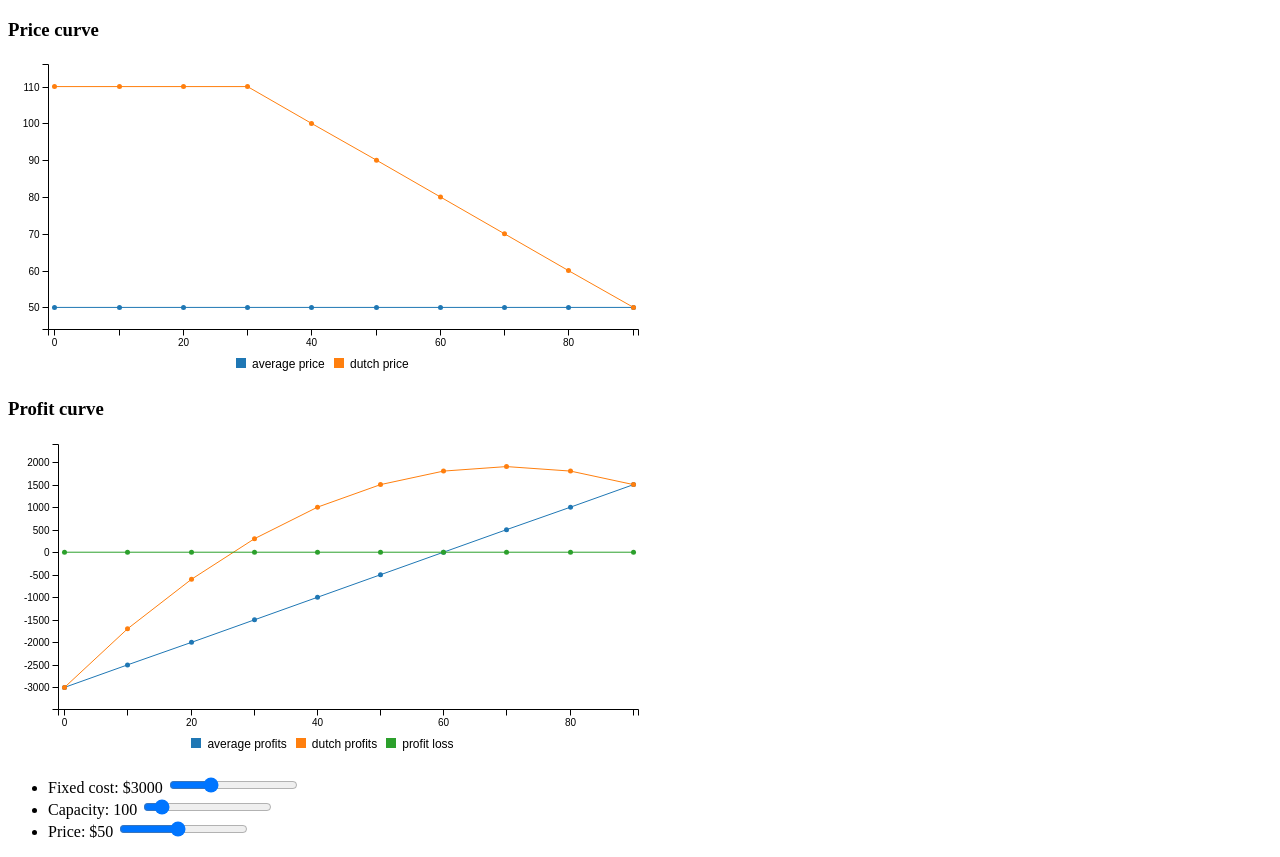
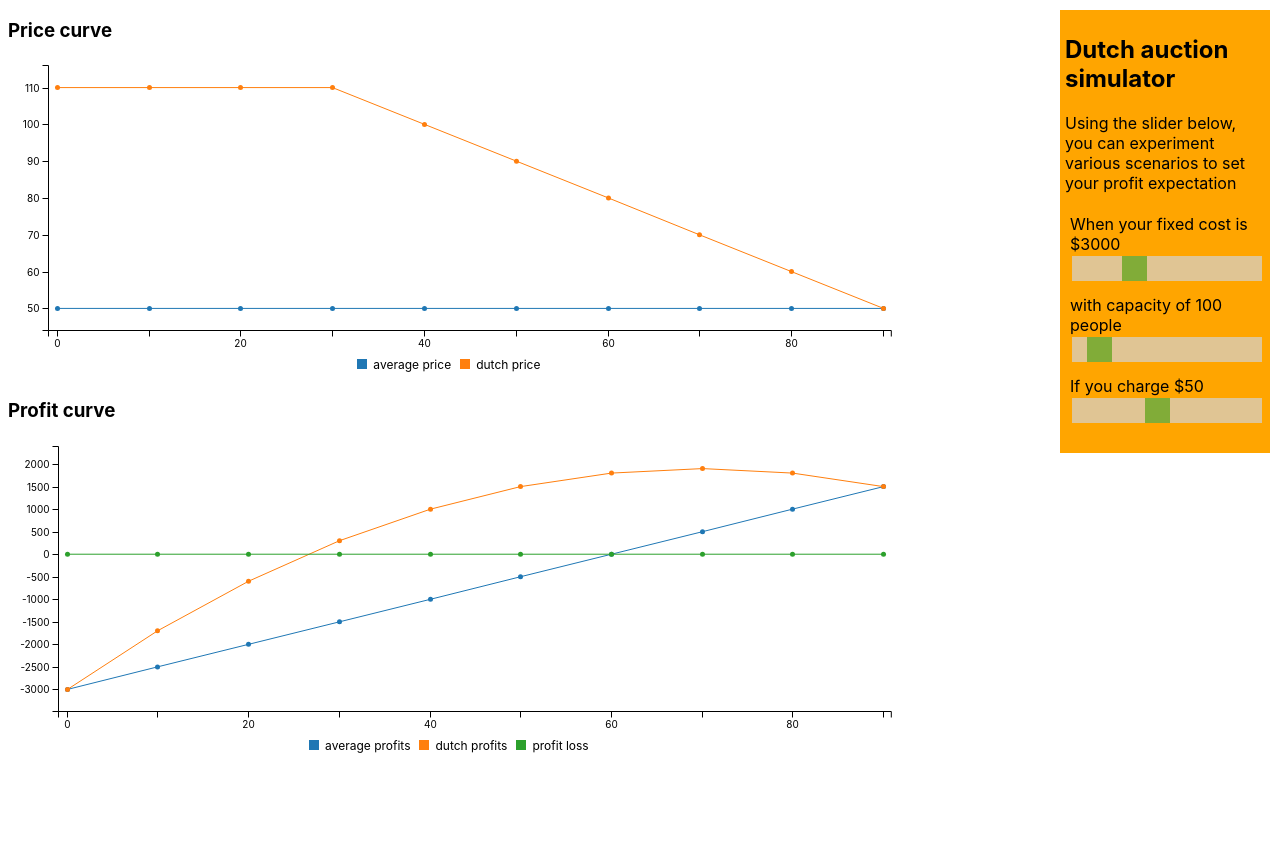
Before and after one commit to makoto/dutch, a plain HTML site: page index.html in a window 1280 px wide. After the commit the page ends 800 px from the top, so only its background shows below. Drawn offline with nearby package versions, Linux system fonts and the light colour scheme.

Commit message:
Add styling

```diff
--- a/index.html
+++ b/index.html
@@ -8,13 +8,69 @@
   </head>
   <body>
     <style>
-      #chart{
+      .slidecontainer {
+          width: 100%;
+      }
+
+      .slider {
+          -webkit-appearance: none;
+          width: 100%;
+          height: 25px;
+          background: #d3d3d3;
+          outline: none;
+          opacity: 0.7;
+          -webkit-transition: .2s;
+          transition: opacity .2s;
+      }
+
+      .slider:hover {
+          opacity: 1;
+      }
+
+      .slider::-webkit-slider-thumb {
+          -webkit-appearance: none;
+          appearance: none;
+          width: 25px;
+          height: 25px;
+          background: #4CAF50;
+          cursor: pointer;
+      }
+
+      .slider::-moz-range-thumb {
+          width: 25px;
+          height: 25px;
+          background: #4CAF50;
+          cursor: pointer;
+      }
+
+      *{
+        font-family: -apple-system,BlinkMacSystemFont,"Segoe UI",Helvetica,Arial,sans-serif,"Apple Color Emoji","Segoe UI Emoji","Segoe UI Symbol";
+      }
+      .main {
+        width: 70%;
+      }
+      ul{
+        list-style: none;
+        padding-left: 0;
+      }
+      li{
+        padding:5px;
+      }
+      .side{
+        padding: 5px;
+        position: fixed;
+        top:10px;
+        right:10px;
+        min-width: 50px;
+        width:200px;
+        background: orange;
+        /* #chart{
           width: 50%;
         }
         #chart2{
           width: 50%;
+        } */
       }
-
     </style>
     <script>
       document.addEventListener("DOMContentLoaded", function(event) {
@@ -123,23 +179,34 @@
         }
       })
     </script>
+    <div class="side">
+      <h2>Dutch auction simulator</h2>
+      <div>
+        Using the slider below, you can experiment various scenarios to set your profit expectation
+      </div>
+      <ul>
+        <li>
+          When your fixed cost is $<span id="cost-output">3000</span>
+          <br/>
+          <input type="range" min="0" max="10000" step="100" value="3000" class="slider" id="cost-input">
+        </li>
+        <li>
+          with capacity of <span id="capacity-output">100</span> people
+          <br/>
+          <input type="range" min="10" max="1000" step="10" value="100" class="slider" id="capacity-input">
+        </li>
+        <li>
+          If you charge $<span id="price-output">50</span>
+          <br />
+          <input type="range" min="10" max="100" step="10" value="50" class="slider" id="price-input">
+        </li>
+      </ul>
+    </div>
+    <div class="main">
       <h3>Price curve</h3>
       <div id='chart'></div>
       <h3>Profit curve</h3>
       <div id='chart2'></div>
-    <ul>
-      <li>
-        Fixed cost: $<span id="cost-output">3000</span>
-        <input type="range" min="0" max="10000" step="100" value="3000" class="slider" id="cost-input">
-      </li>
-      <li>
-        Capacity: <span id="capacity-output">100</span>
-        <input type="range" min="10" max="1000" step="10" value="100" class="slider" id="capacity-input">
-      </li>
-      <li>
-        Price: $<span id="price-output">50</span>
-        <input type="range" min="10" max="100" step="10" value="50" class="slider" id="price-input">
-      </li>
-    </ul>
+    </div>
   </body>
 </html>
```
Lines whose indentation alone changed are shown as unchanged.
